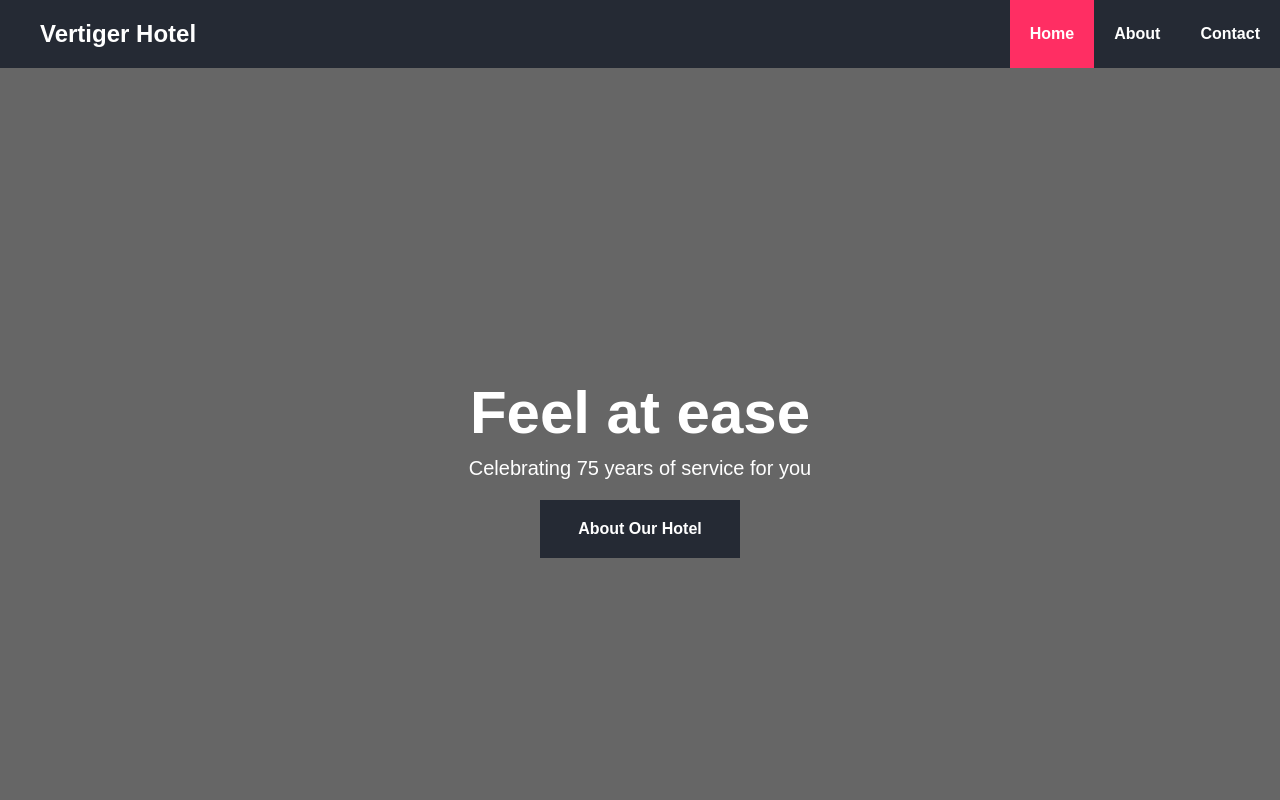
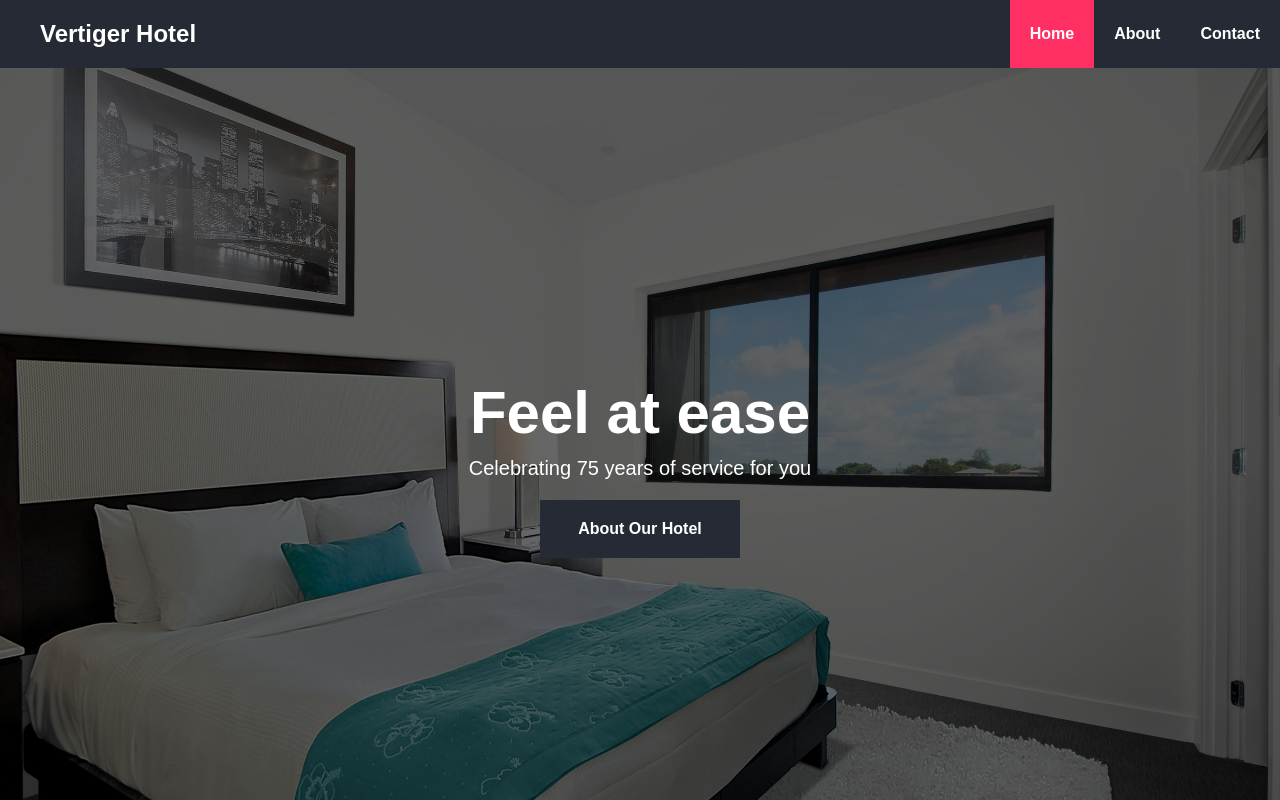
Before and after one commit to pieterbb/Hotel-Website-Demo-BT, a plain HTML site: page index.html in a window 1280 px wide. Shown: the top 800 px of the page. Drawn offline with Linux system fonts and the light colour scheme; the site is published under a folder, as on GitHub Pages, so addresses that start at the root find nothing.

Commit message:
path fix

```diff
--- a/style.css
+++ b/style.css
@@ -62,7 +62,6 @@ a {
 
 .menu-container ul {
   display: flex;
-
 }
 .menu-container li {
   padding: 20px 20px;
@@ -83,7 +82,7 @@ a {
 
 /* Hero */
 .hero-container {
-  background: url("/img/showcase.jpg") no-repeat center center/cover;
+  background: url("img/showcase.jpg") no-repeat center center/cover;
   height: 100vh;
   position: relative;
 }
@@ -104,7 +103,7 @@ a {
   z-index: 10;
 }
 
-.hero-flex-container{
+.hero-flex-container {
   width: 100%;
   height: 100%;
 }
@@ -127,7 +126,6 @@ height: 100%;
   font-size: 20px;
   margin-bottom: 20px;
 }
-
 
 /* Homepage Info Section */
 
```
Lines whose indentation alone changed are shown as unchanged.
